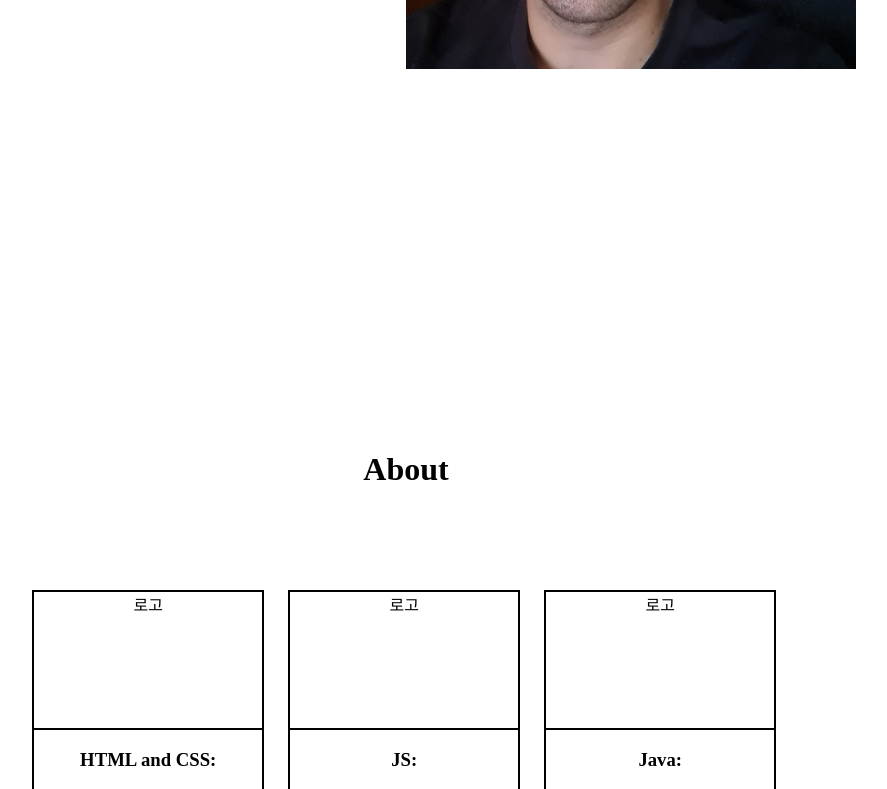
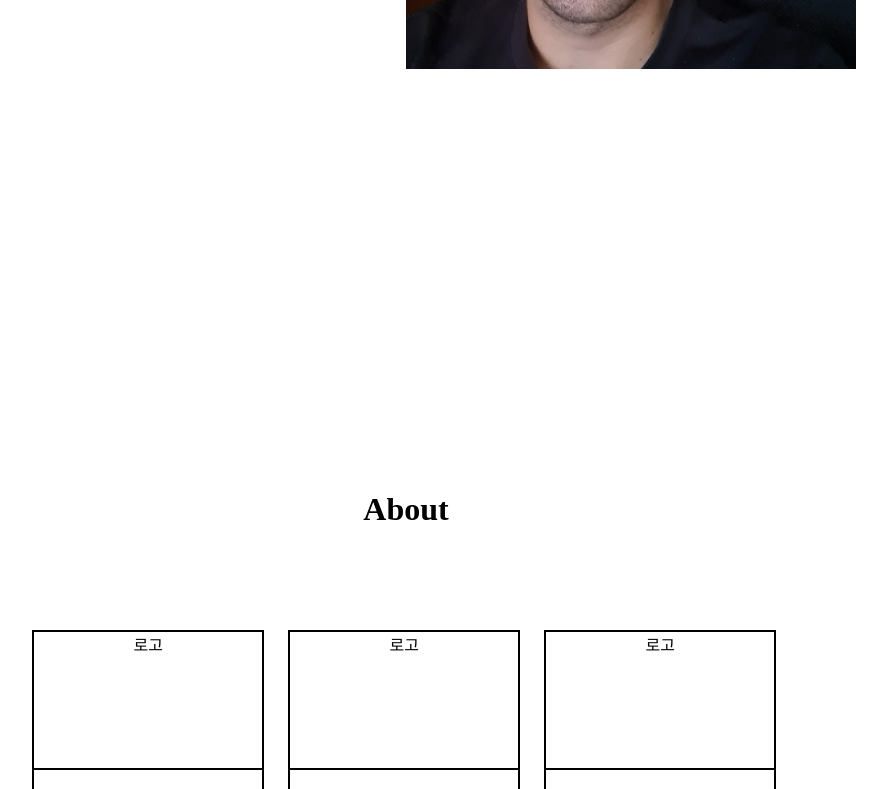
Before and after one commit to chae0Park/portfolio, a React (Create React App) app: page / in a window 1280 px wide. Shown: the part 530-1319 px from the top of the page, without its empty margins (234-1121 px from the left). Built offline with nearby package versions, Linux system fonts and the light colour scheme.

Commit message:
About 타이틀 위치 내림

```diff
--- a/src/page/About.css
+++ b/src/page/About.css
@@ -5,7 +5,7 @@
 }
 
 .about-title{
-    padding-top: 80px;
+    padding-top: 120px;
     padding-bottom: 50px;
     text-align: center;
 }
```
